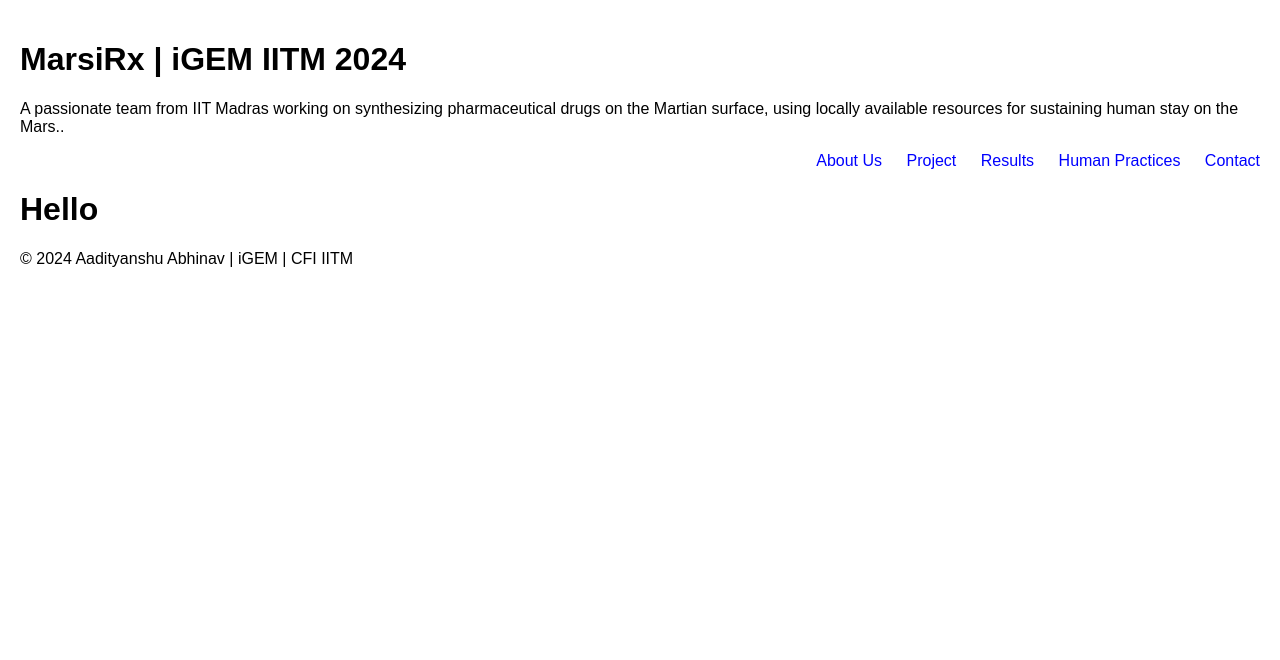
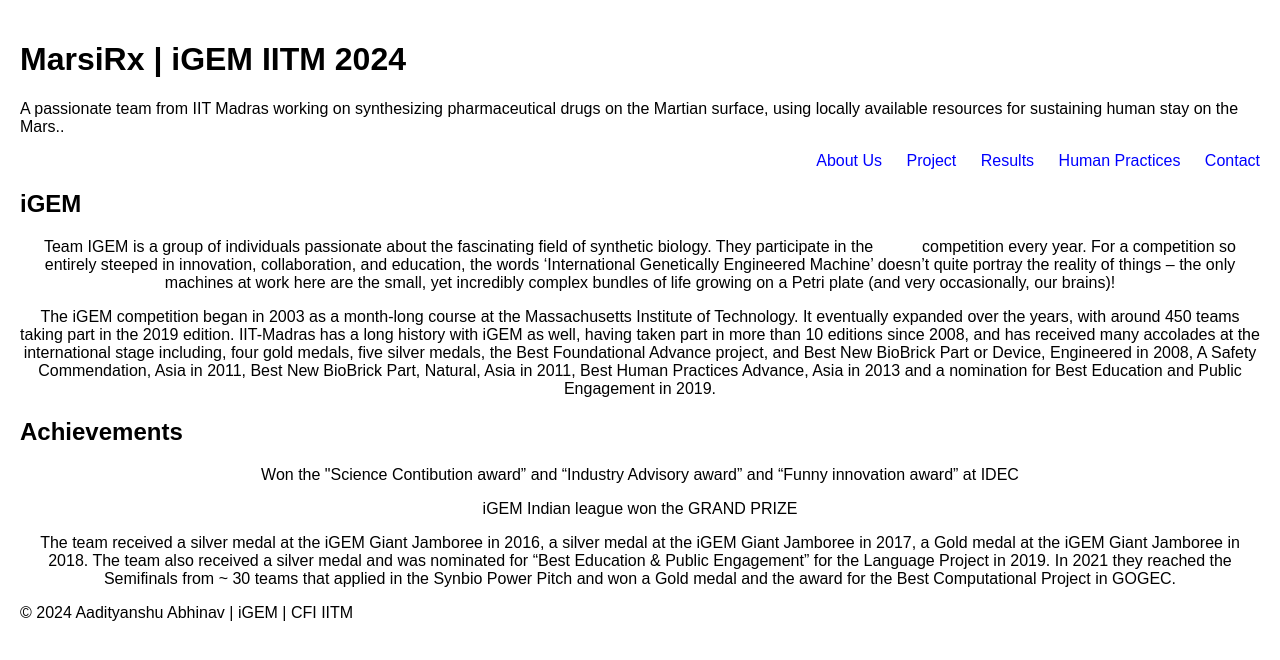
Before and after one commit to AadityanshuAbhinav/iGEM_App, a plain HTML site: page index.html in a window 1280 px wide. Drawn offline with Linux system fonts and the light colour scheme.

Commit message:
Update index.html

```diff
--- a/index.html
+++ b/index.html
@@ -21,7 +21,25 @@
         </ul>
     </nav>
     <main>
-        <h1>Hello</h1>
+        <section>
+			<h1>iGEM</h1>
+			<center>
+				<div class="myDiv"
+					<p>Team IGEM is a group of individuals passionate about the fascinating field of synthetic biology. They participate in the <a href="https://igem.org/" style="color: white;">iGEM</a> competition every year. For a competition so entirely steeped in innovation, collaboration, and education, the words ‘International Genetically Engineered Machine’ doesn’t quite portray the reality of things – the only machines at work here are the small, yet incredibly complex bundles of life growing on a Petri plate (and very occasionally, our brains)!</p>
+					<p>The iGEM competition began in 2003 as a month-long course at the Massachusetts Institute of Technology. It eventually expanded over the years, with around 450 teams taking part in the 2019 edition. IIT-Madras has a long history with iGEM as well, having taken part in more than 10 editions since 2008, and has received many accolades at the international stage including, four gold medals, five silver medals, the Best Foundational Advance project, and Best New BioBrick Part or Device, Engineered in 2008, A Safety Commendation, Asia in 2011, Best New BioBrick Part, Natural, Asia in 2011, Best Human Practices Advance, Asia in 2013 and a nomination for Best Education and Public Engagement in 2019.</p>
+				</div>
+			</center>
+		</section>
+		<section>
+			<h1>Achievements</h1>
+			<center>
+				<div class="myDiv">
+							<p>Won the "Science Contibution award” and “Industry Advisory award” and “Funny innovation award” at IDEC</p>
+							<p>iGEM Indian league won the GRAND PRIZE</p>
+							<p>The team received a silver medal at the iGEM Giant Jamboree in 2016, a silver medal at the iGEM Giant Jamboree in 2017, a Gold medal at the iGEM Giant Jamboree in 2018. The team also received a silver medal and was nominated for “Best Education & Public Engagement” for the Language Project in 2019. In 2021 they reached the Semifinals from ~ 30 teams that applied in the Synbio Power Pitch and won a Gold medal and the award for the Best Computational Project in GOGEC.</p>
+				</div>
+			</center>
+		</section>
     </main>
     <footer>
         <p>&copy; 2024 Aadityanshu Abhinav | iGEM | CFI IITM</p>
```
